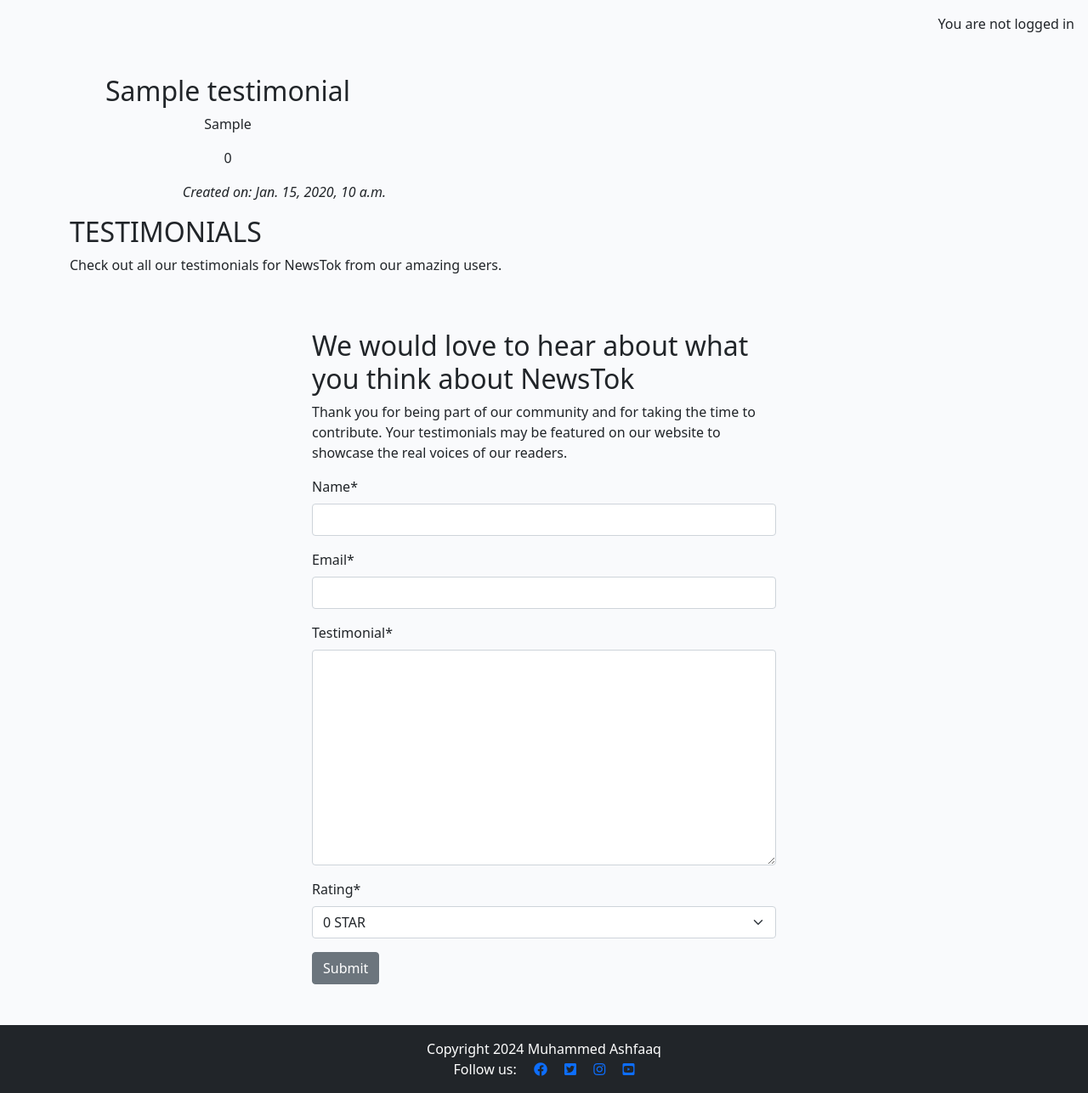
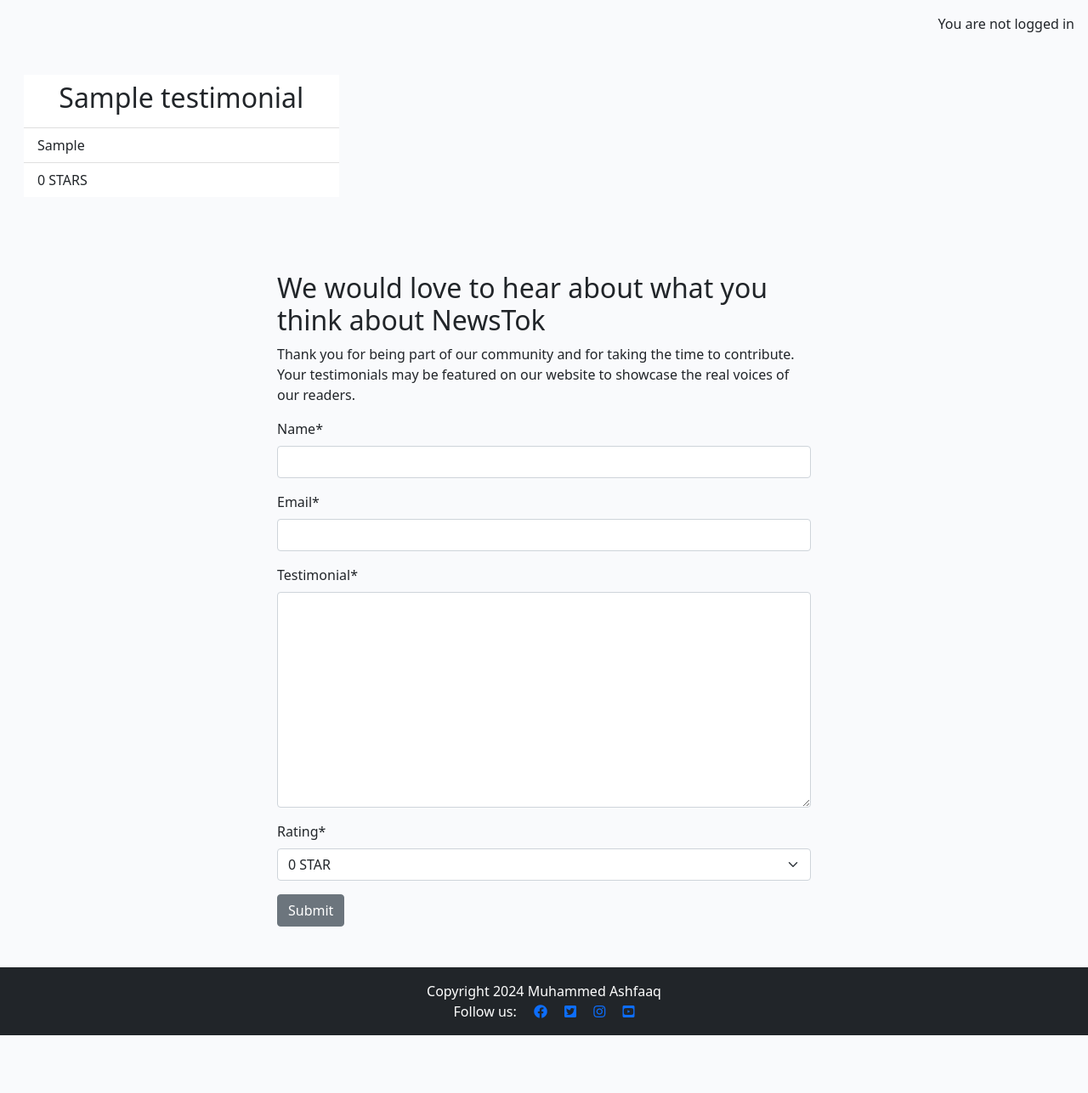
Before and after one commit to md-ash-dot/newstok, a Django app: template testimonial/templates/testimonial/testimonial_list.html in a window 1280 px wide. Shown: the part 60-1347 px from the top of the page at 85% size. After the commit the page ends 1279 px from the top, so only its background shows below. Run offline with Django 4.2, Linux system fonts and the light colour scheme; the template is opened without the code that fills it: values that come from a table or form of the project are taken from there, others are empty; tables that the repository leaves empty hold one stand-in row (values such as "Sample post"); parts of the project's set-up code (start-up, migrations or seed data) failed here and were passed over; some libraries are stand-ins or nearby versions.

Commit message:
change testimonial list html

```diff
--- a/news/templates/news/index.html
+++ b/news/templates/news/index.html
@@ -5,7 +5,6 @@
 <!-- index.html content starts here -->
 <div class="container-fluid">
     <div class="row">
-
         <!-- News Entries Column -->
         <div class="col-12 mt-3 left">
             <div class="row">
--- a/testimonial/templates/testimonial/testimonial_list.html
+++ b/testimonial/templates/testimonial/testimonial_list.html
@@ -3,15 +3,29 @@
 {% load crispy_forms_tags %}
 
 {% block content %}
-<div class="container mt-5">
+
+<div class="container-fluid">
   <div class="row">
-        <div>
-            <div class="col-4 text-center">
+      <!-- News Entries Column -->
+      <div class="col-12 mt-3 left">
+          <div class="row">
             {% for testimonial in object_list %}
-                <h2>{{testimonial.name}}</h2>
-                <p>{{testimonial.testimonial}}</p>
-                <p>{{testimonial.rating}}</p>
-                <p class="text-end"><em>Created on: {{ testimonial.created_on }}</em></p>
+            <div class="col-md-4">
+                <div class="card mb-4">
+                    <div class="card-body">
+                        <ul class="list-group list-group-flush">
+                            <li class="list-group-item">
+                                <h2 class="card-title text-center">{{testimonial.name}}</h2>
+                            </li>
+                            <li class="list-group-item">
+                                <p class="card-text">{{testimonial.testimonial}}</p>
+                            </li>
+                            <li class="list-group-item">
+                                <p class="card-text">{{testimonial.rating}} STARS</p>
+                            </li>
+                        </ul>
+                    </div>
+                </div>
             </div>
           {% if forloop.counter|divisibleby:3 %}
           </div>
@@ -19,12 +33,26 @@
               {% endif %}
               {% endfor %}
           </div>
-      <div class="col-8">
-        <!-- Title goes between these h2 tags -->
-        <h2>TESTIMONIALS</h2>
-        <!-- Content goes directly underneath this -->
-        <p>Check out all our testimonials for NewsTok from our amazing users.</p>
       </div>
+  </div>
+  {% if is_paginated %}
+  <nav aria-label="Page navigation">
+      <ul class="pagination justify-content-center">
+          {% if page_obj.has_previous %}
+      <li>
+          <a href="?page={{ page_obj.previous_page_number }}"
+          class="page-link">&laquo; PREV</a>
+      </li>
+          {% endif %}
+          <span class="page-link">
+              Page {{ page_obj.number }} of {{ page_obj.paginator.num_pages }}
+          </span>
+          {% if page_obj.has_next %}
+          <li><a href="?page={{ page_obj.next_page_number }}" class="page-link"> NEXT &raquo;</a></li>
+          {% endif %}
+      </ul>
+  </nav>
+  {% endif %}
 </div>
 <div class="row justify-content-center">
   <div class="col-12 col-md-6 my-5">
@@ -40,6 +68,5 @@
         <button class="btn btn-secondary" type="submit">Submit</button>
       </form>
   </div>
-  </div>
 
 {% endblock %}
```
Also changed, not shown: test.html (added, +38 -0 lines). Lines whose indentation alone changed are shown as unchanged.
